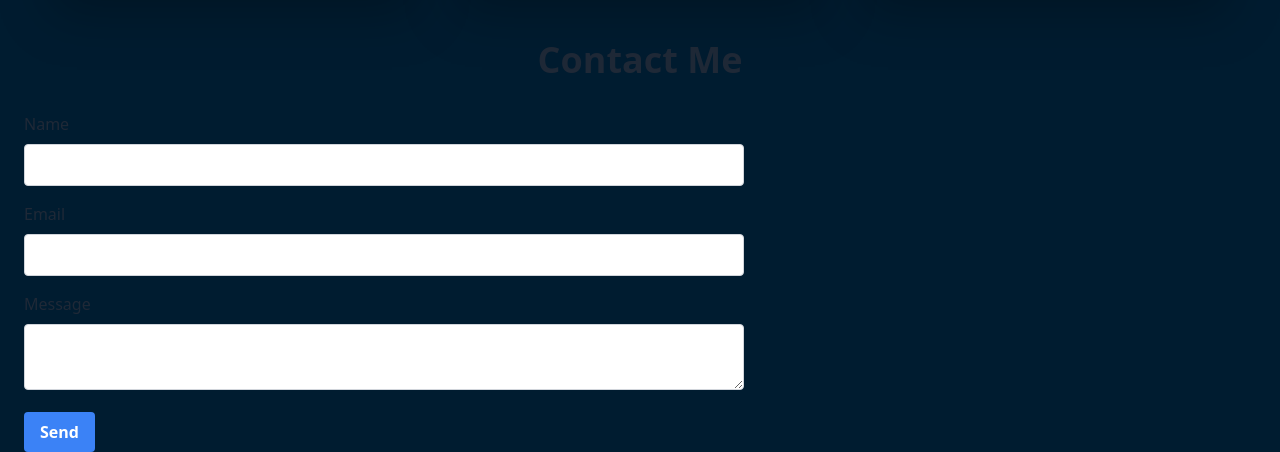
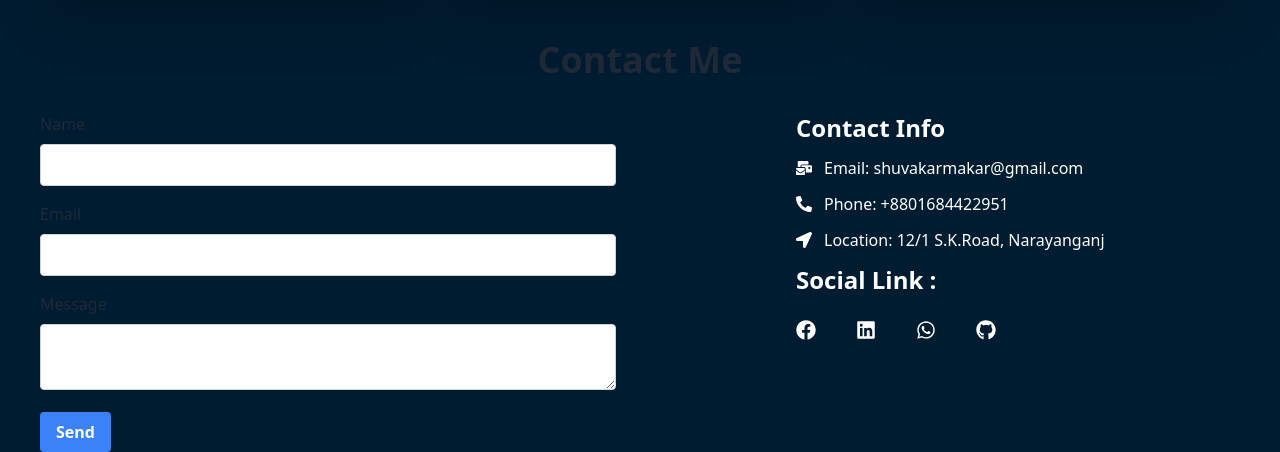
Before and after one commit to shuvakarmakar/my-portfolio, a React (Vite) app: page / in a window 1280 px wide. Shown: the part 1604-2056 px from the top of the page. Built offline with nearby package versions, Linux system fonts and the light colour scheme.

Commit message:
Contact Me form Update

```diff
--- a/src/Pages/ContactForm.jsx
+++ b/src/Pages/ContactForm.jsx
@@ -1,5 +1,6 @@
 import { useRef } from 'react';
 import emailjs from '@emailjs/browser';
+import { FaLocationArrow, FaMailBulk, FaPhoneAlt, FaFacebook, FaLinkedin, FaWhatsapp, FaGithub } from 'react-icons/fa';
 
 const ContactForm = () => {
     const form = useRef();
@@ -7,7 +8,7 @@ const ContactForm = () => {
     const sendEmail = (e) => {
         e.preventDefault();
 
-        emailjs.sendForm(import.meta.env.VITE_service, import.meta.env.VITE_template, form.current, import.meta.env.VITE_public)
+        emailjs.sendForm(process.env.REACT_APP_EMAILJS_SERVICE, process.env.REACT_APP_EMAILJS_TEMPLATE, form.current, process.env.REACT_APP_EMAILJS_USER)
             .then((result) => {
                 console.log(result.text);
                 console.log('Message Sent');
@@ -15,10 +16,12 @@ const ContactForm = () => {
                 console.log(error.text);
             });
     };
+
     return (
-        <div>
+        <div className='px-4'>
             <h2 className="text-4xl font-bold text-center mb-8">Contact Me</h2>
-            <div className='w-3/5'>
+            <div className='grid grid-cols-1 md:grid-cols-2'>
+                <div className=''>
                     <form className="w-full mx-auto px-6" ref={form} onSubmit={sendEmail}>
                         <label className="block mb-2">Name</label>
                         <input className="w-full border border-gray-300 rounded px-3 py-2 mb-4" type="text" name="user_name" />
@@ -32,8 +35,30 @@ const ContactForm = () => {
                         <input className="bg-blue-500 hover:bg-blue-600 text-white font-bold py-2 px-4 rounded" type="submit" value="Send" />
                     </form>
                 </div>
+                <div className='md:w-1/2 mx-auto'>
+                    <h3 className='text-2xl font-bold text-white'>Contact Info</h3>
+                    <p className='flex items-center my-3 text-white gap-3'> <FaMailBulk /> Email: shuvakarmakar@gmail.com</p>
+                    <p className='flex items-center my-3 text-white gap-3'> <FaPhoneAlt /> Phone: +8801684422951</p>
+                    <p className='flex items-center my-3 text-white gap-3'> <FaLocationArrow /> Location: 12/1 S.K.Road, Narayanganj</p>
+
+                    <h3 className='text-2xl font-bold text-white'>Social Link : </h3>
+                    <div className='flex items-center mt-6 gap-8'>
+                        <a href="https://www.facebook.com/your-profile" target="_blank" rel="noopener noreferrer" className='text-white hover:text-blue-500 transition-colors duration-300'>
+                            <FaFacebook className='mr-2 text-xl' />
+                        </a>
+                        <a href="https://www.linkedin.com/in/your-profile" target="_blank" rel="noopener noreferrer" className='text-white hover:text-blue-500 transition-colors duration-300'>
+                            <FaLinkedin className='mr-2 text-xl' />
+                        </a>
+                        <a href="https://api.whatsapp.com/send?phone=YOUR_PHONE_NUMBER" target="_blank" rel="noopener noreferrer" className='text-white hover:text-green-500 transition-colors duration-300'>
+                            <FaWhatsapp className='mr-2 text-xl' />
+                        </a>
+                        <a href="https://github.com/shuvakarmakar" target="_blank" rel="noopener noreferrer" className='text-white hover:text-gray-500 transition-colors duration-300'>
+                            <FaGithub className='mr-2 text-xl' />
+                        </a>
+                    </div>
+                </div>
+            </div>
         </div>
     );
 };
-
 export default ContactForm;
```
Lines whose indentation alone changed are shown as unchanged.
